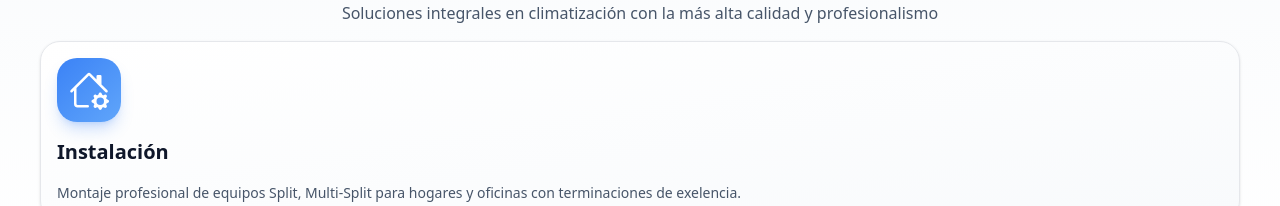
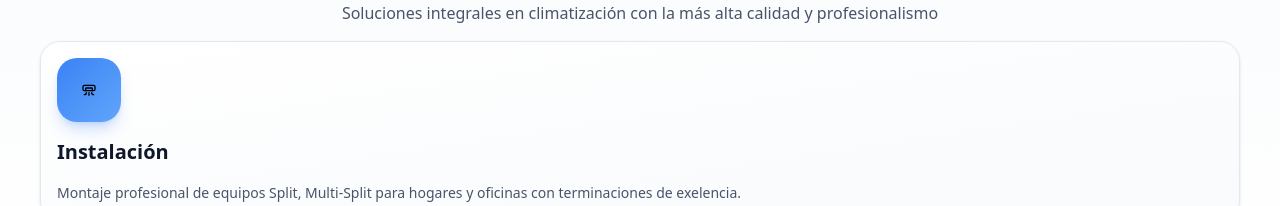
Before and after one commit to Popicode/web-at, a Next.js app: page / in a window 1280 px wide. Shown: the part 2119-2325 px from the top of the page. Built offline with nearby package versions, Linux system fonts and the light colour scheme.

Commit message:
feat: agregar icono de instalación para card de servicio

```diff
--- a/src/components/sections/servicios/Servicios.jsx
+++ b/src/components/sections/servicios/Servicios.jsx
@@ -1,5 +1,6 @@
 import { ServiceCard } from "./ServiciosCard"
 import { IconGear } from "./icons/IconGear"
+import { IconInstall } from "./icons/IconInstall"
 
 
 export function ServiciosSection() {
@@ -18,7 +19,7 @@ export function ServiciosSection() {
                     </p>
                 </div>
                 <div className="flex flex-col gap-6 w-full">
-                    <ServiceCard icon={<IconGear className="w-10 h-10 text-white" />} title={'Instalación'} description={"Montaje profesional de equipos Split, Multi-Split para hogares y oficinas con terminaciones de exelencia."} />
+                    <ServiceCard icon={<IconInstall className="w-10 h-10 text-white" />} title={'Instalación'} description={"Montaje profesional de equipos Split, Multi-Split para hogares y oficinas con terminaciones de exelencia."} />
                     <ServiceCard icon={<IconGear className="w-10 h-10 text-white" />} title={'Mantención'} description={"Asegura la vida útil de tu equipo con limpieza profundas, sanitización y recargas de gas refrigerante"} />
                     <ServiceCard icon={<IconGear className="w-10 h-10 text-white" />} title={'Reparación'} description={"Diagnóstico preciso y reparación de fallas técnicas en todas las marcas del mercado."} />
                 </div>
--- /dev/null
+++ b/src/components/sections/servicios/icons/IconInstall.jsx
@@ -0,0 +1,4 @@
+export function IconInstall({ className = "w-full h-full text-white" }) {
+    return (
+        <svg className={className} stroke="currentColor" fill="none" stroke-width="2" viewBox="0 0 24 24" stroke-linecap="round" stroke-linejoin="round" height="1em" width="1em" xmlns="http://www.w3.org/2000/svg" class="__web-inspector-hide-shortcut__"><path d="M8 16a3 3 0 0 1 -3 3"></path><path d="M16 16a3 3 0 0 0 3 3"></path><path d="M12 16v4"></path><path d="M3 5m0 2a2 2 0 0 1 2 -2h14a2 2 0 0 1 2 2v4a2 2 0 0 1 -2 2h-14a2 2 0 0 1 -2 -2z"></path><path d="M7 13v-3a1 1 0 0 1 1 -1h8a1 1 0 0 1 1 1v3"></path></svg>)
+}
```
